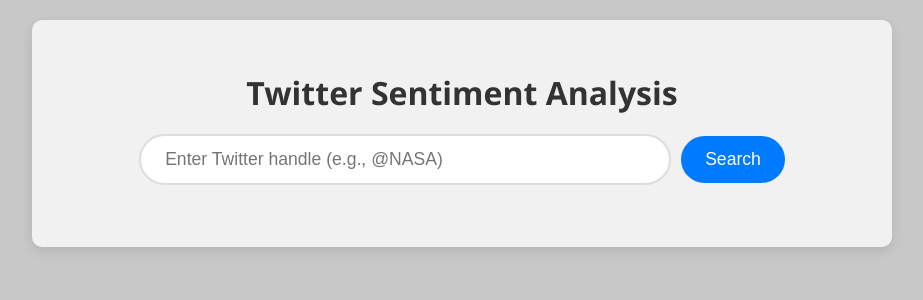
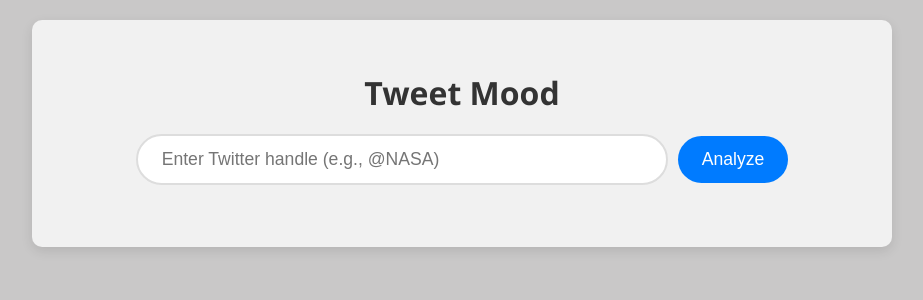
Before and after one commit to GRiMES65/x-scrape, a Flask app: template backend/templates/index.html in a window 1280 px wide. Shown: the top 300 px of the page, without its empty margins (178-1101 px from the left). Run offline with Flask 3, Linux system fonts and the light colour scheme; the template is opened without the code that fills it, so the values that code supplies are empty.

Commit message:
Updated CSS Positions of Elements and Title
Updated CSS Positions of Elements and Title

```diff
--- a/backend/templates/index.html
+++ b/backend/templates/index.html
@@ -4,25 +4,25 @@
 <head>
     <meta charset="UTF-8">
     <meta name="viewport" content="width=device-width, initial-scale=1.0">
-    <title>Twitter Sentiment Analysis</title>
+    <title>Tweet Mood</title>
     <style>
         body {
+            background-color: #c9c8c8;
+            color: #333;
             font-family: 'Segoe UI', Tahoma, Geneva, Verdana, sans-serif;
             margin: 0;
             padding: 20px;
-            background-color: #c9c8c8;
-            color: #333;
         }
 
         .container {
-            width: 80%;
-            max-width: 800px;
-            margin: 0 auto;
             background: #f1f1f1;
-            padding: 30px;
             border-radius: 10px;
             box-shadow: 0 4px 12px rgba(0, 0, 0, 0.1);
+            margin: 0 auto;
+            max-width: 800px;
+            padding: 30px;
             text-align: center;
+            width: 80%;
         }
 
         h1 {
@@ -171,12 +169,12 @@
 <body>
 
     <div class="container">
-        <h1>Twitter Sentiment Analysis</h1>
+        <h1>Tweet Mood</h1>
 
         <!-- Search Bar -->
         <div class="search-bar">
             <input type="text" id="usernameInput" placeholder="Enter Twitter handle (e.g., @NASA)">
-            <button id="searchBtn">Search</button>
+            <button id="searchBtn">Analyze</button>
         </div>
 
         <!-- Spinning Circle -->
```
Also changed, not shown: other parts of backend/templates/index.html (+11 -13 lines).
